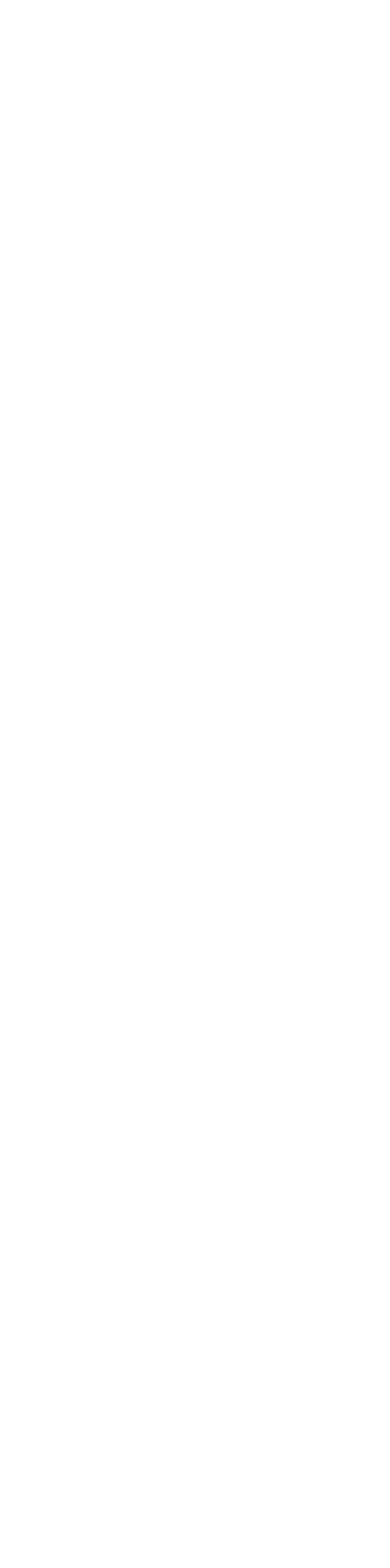
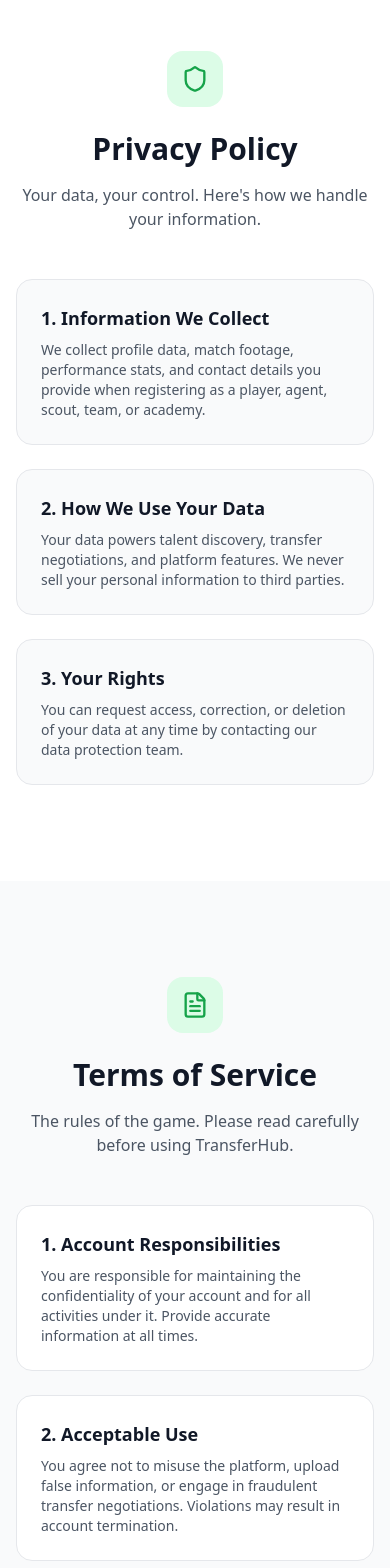
Before and after one commit to manucho10/complete-football-player-transfer-management-system, a React (Create React App) app: page / in a window 390 px wide. Shown: the part 6160-7728 px from the top of the page. Before the commit the page ends 6115 px from the top, so only its background shows below. Built offline with nearby package versions, Linux system fonts and the light colour scheme; no server answers.

Commit message:
Update project

```diff
--- a/src/index.css
+++ b/src/index.css
@@ -1,3 +1,9 @@
 @tailwind base;
 @tailwind components;
 @tailwind utilities;
+
+@layer base {
+    html {
+        scroll-behavior: smooth;
+    }
+}
--- a/src/pages/landing.jsx
+++ b/src/pages/landing.jsx
@@ -228,13 +228,111 @@ const Landing = () => {
                         <span className="text-xl font-bold text-gray-900">TransferHub</span>
                     </div>
                     <div className="flex gap-6 text-sm font-medium text-gray-500">
-                        <a href="#" className="hover:text-gray-900 transition-colors">Privacy Policy</a>
-                        <a href="#" className="hover:text-gray-900 transition-colors">Terms of Service</a>
-                        <a href="#" className="hover:text-gray-900 transition-colors">Contact</a>
+                        <a href="#privacy" className="hover:text-gray-900 transition-colors">Privacy Policy</a>
+                        <a href="#terms" className="hover:text-gray-900 transition-colors">Terms of Service</a>
+                        <a href="#contact" className="hover:text-gray-900 transition-colors">Contact</a>
                     </div>
                     <p className="text-sm text-gray-400">© 2026 TransferHub. All rights reserved.</p>
                 </div>
             </footer>
+            {/* ==================== 6. PRIVACY POLICY ==================== */}
+            <div id="privacy" className="py-24 bg-white scroll-mt-20">
+                <div className="max-w-4xl mx-auto px-4 sm:px-6 lg:px-8">
+                    <div className="text-center mb-12">
+                        <div className="inline-flex items-center justify-center w-14 h-14 rounded-2xl bg-green-100 text-green-600 mb-6">
+                            <Shield className="w-7 h-7" />
+                        </div>
+                        <h2 className="text-3xl font-bold text-gray-900 mb-4">Privacy Policy</h2>
+                        <p className="text-gray-600 max-w-2xl mx-auto">
+                            Your data, your control. Here's how we handle your information.
+                        </p>
+                    </div>
+
+                    <div className="space-y-6 text-gray-600 leading-relaxed">
+                        <div className="bg-gray-50 rounded-2xl p-6 border border-gray-200">
+                            <h3 className="text-lg font-bold text-gray-900 mb-2">1. Information We Collect</h3>
+                            <p className="text-sm">We collect profile data, match footage, performance stats, and contact details you provide when registering as a player, agent, scout, team, or academy.</p>
+                        </div>
+                        <div className="bg-gray-50 rounded-2xl p-6 border border-gray-200">
+                            <h3 className="text-lg font-bold text-gray-900 mb-2">2. How We Use Your Data</h3>
+                            <p className="text-sm">Your data powers talent discovery, transfer negotiations, and platform features. We never sell your personal information to third parties.</p>
+                        </div>
+                        <div className="bg-gray-50 rounded-2xl p-6 border border-gray-200">
+                            <h3 className="text-lg font-bold text-gray-900 mb-2">3. Your Rights</h3>
+                            <p className="text-sm">You can request access, correction, or deletion of your data at any time by contacting our data protection team.</p>
+                        </div>
+                    </div>
+                </div>
+            </div>
+
+            {/* ==================== 7. TERMS OF SERVICE ==================== */}
+            <div id="terms" className="py-24 bg-gray-50 scroll-mt-20">
+                <div className="max-w-4xl mx-auto px-4 sm:px-6 lg:px-8">
+                    <div className="text-center mb-12">
+                        <div className="inline-flex items-center justify-center w-14 h-14 rounded-2xl bg-green-100 text-green-600 mb-6">
+                            <FileText className="w-7 h-7" />
+                        </div>
+                        <h2 className="text-3xl font-bold text-gray-900 mb-4">Terms of Service</h2>
+                        <p className="text-gray-600 max-w-2xl mx-auto">
+                            The rules of the game. Please read carefully before using TransferHub.
+                        </p>
+                    </div>
+
+                    <div className="space-y-6 text-gray-600 leading-relaxed">
+                        <div className="bg-white rounded-2xl p-6 border border-gray-200">
+                            <h3 className="text-lg font-bold text-gray-900 mb-2">1. Account Responsibilities</h3>
+                            <p className="text-sm">You are responsible for maintaining the confidentiality of your account and for all activities under it. Provide accurate information at all times.</p>
+                        </div>
+                        <div className="bg-white rounded-2xl p-6 border border-gray-200">
+                            <h3 className="text-lg font-bold text-gray-900 mb-2">2. Acceptable Use</h3>
+                            <p className="text-sm">You agree not to misuse the platform, upload false information, or engage in fraudulent transfer negotiations. Violations may result in account termination.</p>
+                        </div>
+                        <div className="bg-white rounded-2xl p-6 border border-gray-200">
+                            <h3 className="text-lg font-bold text-gray-900 mb-2">3. Contracts & Agreements</h3>
+                            <p className="text-sm">Automated contracts generated on TransferHub are legally binding once signed by both parties. Consult legal counsel for complex deals.</p>
+                        </div>
+                    </div>
+                </div>
+            </div>
+
+            {/* ==================== 8. CONTACT ==================== */}
+            <div id="contact" className="py-24 bg-white scroll-mt-20">
+                <div className="max-w-4xl mx-auto px-4 sm:px-6 lg:px-8">
+                    <div className="text-center mb-12">
+                        <div className="inline-flex items-center justify-center w-14 h-14 rounded-2xl bg-green-100 text-green-600 mb-6">
+                            <User className="w-7 h-7" />
+                        </div>
+                        <h2 className="text-3xl font-bold text-gray-900 mb-4">Get in Touch</h2>
+                        <p className="text-gray-600 max-w-2xl mx-auto">
+                            Questions, feedback, or partnership inquiries? We'd love to hear from you.
+                        </p>
+                    </div>
+
+                    <div className="grid grid-cols-1 md:grid-cols-3 gap-6">
+                        <a href="mailto:support@transferhub.com" className="bg-gray-50 rounded-2xl p-6 border border-gray-200 hover:shadow-md hover:border-green-300 transition-all text-center">
+                            <div className="w-12 h-12 rounded-xl bg-green-100 text-green-600 flex items-center justify-center mx-auto mb-4">
+                                <FileText className="w-6 h-6" />
+                            </div>
+                            <h3 className="font-bold text-gray-900 mb-1">Email Us</h3>
+                            <p className="text-sm text-gray-600">support@transferhub.com</p>
+                        </a>
+                        <div className="bg-gray-50 rounded-2xl p-6 border border-gray-200 hover:shadow-md transition-all text-center">
+                            <div className="w-12 h-12 rounded-xl bg-green-100 text-green-600 flex items-center justify-center mx-auto mb-4">
+                                <User className="w-6 h-6" />
+                            </div>
+                            <h3 className="font-bold text-gray-900 mb-1">Call Us</h3>
+                            <p className="text-sm text-gray-600">+254 700 000 000</p>
+                        </div>
+                        <div className="bg-gray-50 rounded-2xl p-6 border border-gray-200 hover:shadow-md transition-all text-center">
+                            <div className="w-12 h-12 rounded-xl bg-green-100 text-green-600 flex items-center justify-center mx-auto mb-4">
+                                <TrendingUp className="w-6 h-6" />
+                            </div>
+                            <h3 className="font-bold text-gray-900 mb-1">Visit Us</h3>
+                            <p className="text-sm text-gray-600">Nairobi, Kenya</p>
+                        </div>
+                    </div>
+                </div>
+            </div>
         </div>
     );
 };
```
